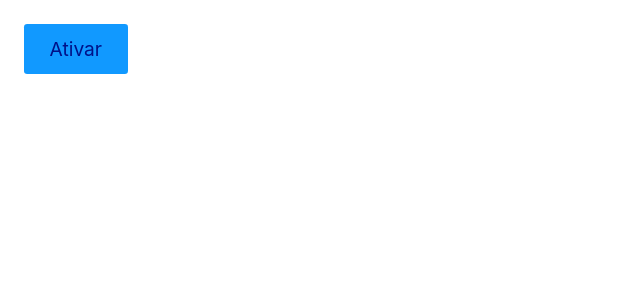
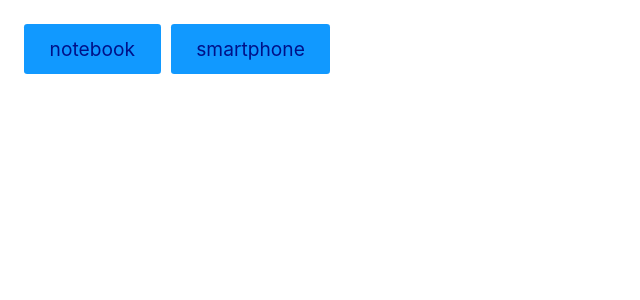
Before and after one commit to erickjohnson/origamid-react, a React (Create React App) app in the folder meuapp/: page / in a window 1280 px wide. Shown: the top 300 px of the page, without its empty margins (0-640 px from the left). Built offline with nearby package versions, Linux system fonts and the light colour scheme.

Commit message:
UseEffect Challenge with local storage

```diff
--- /dev/null
+++ b/meuapp/src/UseEffect/UseEffectChallenge/Produto.js
@@ -0,0 +1,13 @@
+import React from 'react'
+
+const Produto = ({dados}) => {
+
+  return (
+    <>
+      <h1>{ dados.nome}</h1>
+      <p>Preço: {dados.preco}</p>
+    </>
+  )
+}
+
+export default Produto
--- /dev/null
+++ b/meuapp/src/UseEffect/UseEffectChallenge/UseEffectChallenge.js
@@ -0,0 +1,40 @@
+import React from 'react'
+import Produto from './Produto'
+
+const UseEffectChallenge = () => {
+  const [dados, setDados] = React.useState(null)
+  const [preferences, setPreferences] = React.useState(null)
+
+  React.useEffect(()=>{
+    if (localStorage.getItem('produto')){
+      setPreferences(localStorage.getItem('produto'))
+      fetch(
+        `https://ranekapi.origamid.dev/json/api/produto/${localStorage.getItem('produto')}`,
+      ).then(
+        response => response.json()
+      ).then(
+        json => setDados(json)
+      )
+    }
+  },[])
+
+
+  async function handleClick(produto){
+    const response = await fetch(`https://ranekapi.origamid.dev/json/api/produto/${produto}`);
+    const json = await response.json();
+    setDados(json)
+    localStorage.setItem('produto', produto)
+    setPreferences(produto)
+  }
+
+  return (
+    <div>
+      {preferences && <h1>Preferência: {preferences}</h1>}
+      <button style={{marginRight:'10px'}} onClick={() => handleClick('notebook')}>notebook</button>
+      <button style={{marginRight:'10px'}} onClick={() => handleClick('smartphone')}>smartphone</button>
+      {dados && <Produto dados={dados} />}
+    </div>
+  )
+}
+
+export default UseEffectChallenge
--- a/meuapp/src/index.js
+++ b/meuapp/src/index.js
@@ -1,11 +1,11 @@
-import React, { Component } from 'react';
+import React from 'react';
 import ReactDOM from 'react-dom';
-import UseEffectEvents from './UseEffect/UseEffectEvents';
+import UseEffectChallenge from './UseEffect/UseEffectChallenge/UseEffectChallenge';
 
 
 ReactDOM.render(
   <React.StrictMode>
-    <UseEffectEvents />
+    <UseEffectChallenge />
   </React.StrictMode>,
   document.getElementById('root')
 );
```
